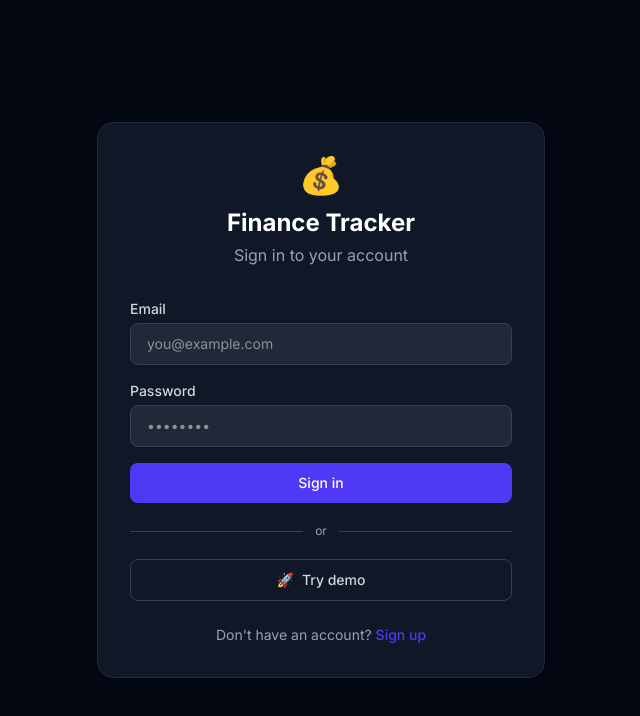
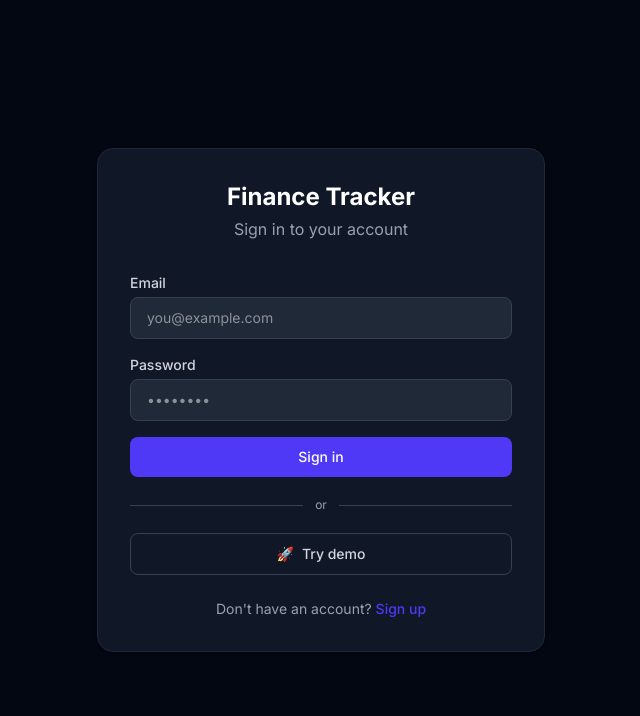
Before and after one commit to sebpost2/finance-tracker_v2, a Next.js app: page /login in a window 1280 px wide. Shown: the top 716 px of the page, without its empty margins (319-959 px from the left). Built offline with nearby package versions, Linux system fonts and the light colour scheme; no server answers.

Commit message:
Update page.tsx

```diff
--- a/app/(auth)/login/page.tsx
+++ b/app/(auth)/login/page.tsx
@@ -14,7 +14,6 @@ export default function LoginPage() {
   return (
     <div className="bg-white dark:bg-gray-900 rounded-2xl shadow-sm border border-gray-100 dark:border-gray-800 p-8">
       <div className="text-center mb-8">
-        <div className="text-4xl mb-3">💰</div>
         <h1 className="text-2xl font-bold text-gray-900 dark:text-white">Finance Tracker</h1>
         <p className="text-gray-500 dark:text-gray-400 mt-1">{t.auth.loginSubtitle}</p>
       </div>
```
